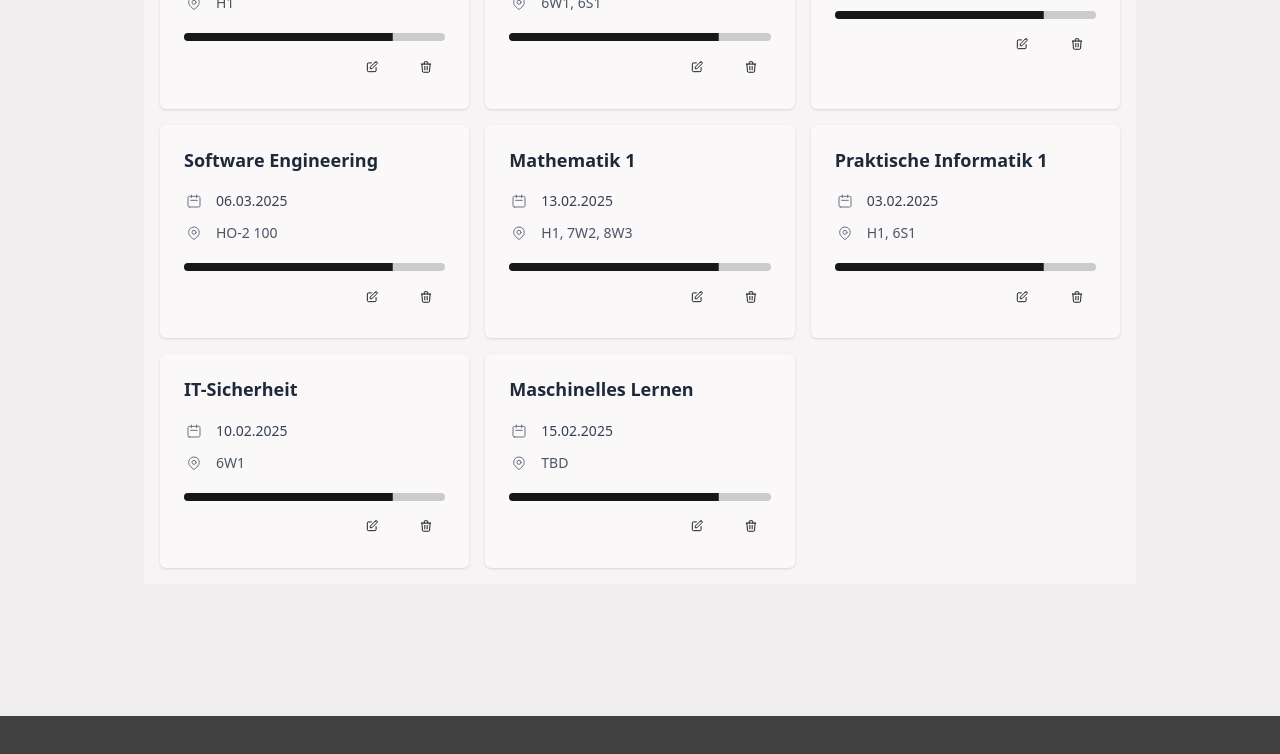
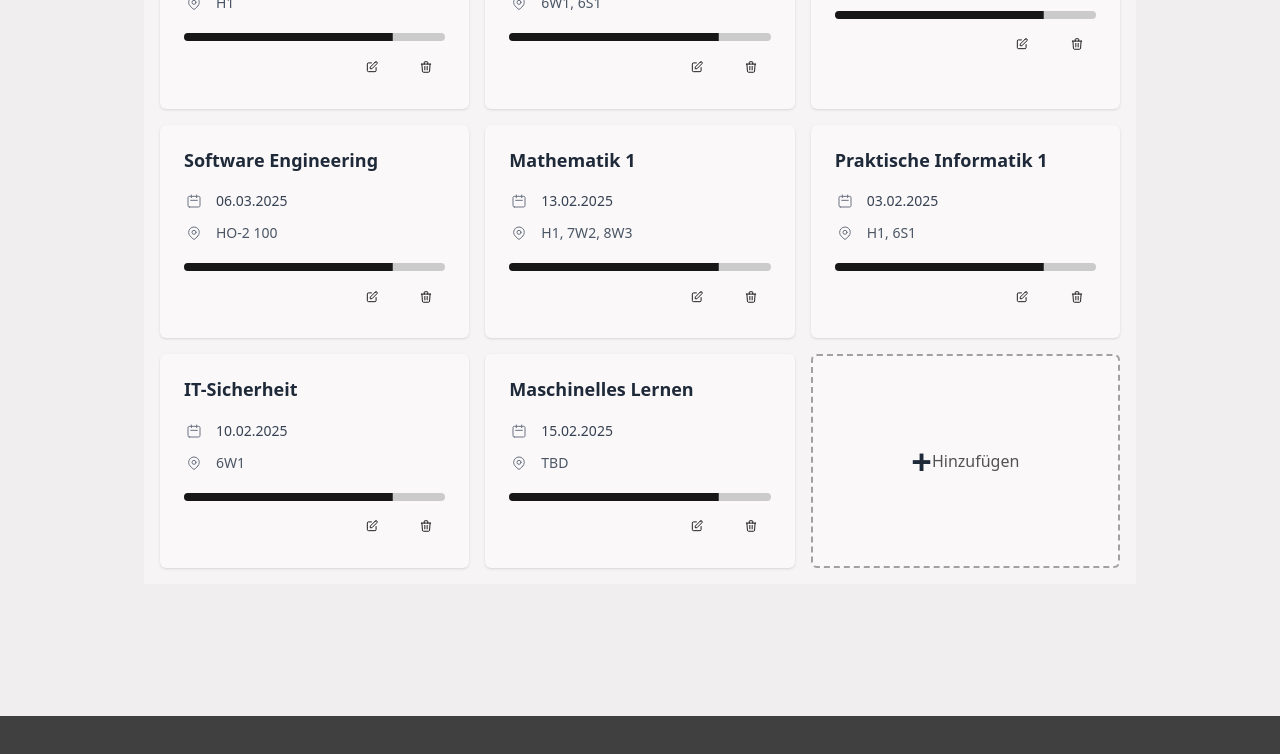
Before and after one commit to anonymouslearner-en/studiplanner, a React (Vite) app: page / in a window 1280 px wide. Shown: the part 660-1414 px from the top of the page. Built offline with nearby package versions, Linux system fonts and the light colour scheme.

Commit message:
feat: :sparkles: add addexam/lab component to the dashboard

```diff
--- /dev/null
+++ b/src/components/AddExamTile.tsx
@@ -0,0 +1,15 @@
+import type { FC } from "react";
+
+/**
+ * @name AddExamTile
+ *
+ * @brief
+ */
+export const AddExamTile: FC = () => {
+  return (
+    <div className="bg-accent-100 rounded-sm border-dashed border-2 border-neutral-400 flex items-center justify-center cursor-pointer overflow-hidden">
+      <p className="text-4xl font-semibold text-gray-800 leading-tight">+</p>
+      <p className="font-normal text-base text-neutral-600">Hinzufügen</p>
+    </div>
+  );
+};
--- a/src/components/OverviewSection.tsx
+++ b/src/components/OverviewSection.tsx
@@ -1,6 +1,7 @@
 import type { FC } from "react";
 import type { Exam } from "../types/exam";
 import { ExamTile } from "./ExamTile";
+import { AddExamTile } from "./AddExamTile";
 
 interface Props {
   exams: Exam[];
@@ -18,6 +19,8 @@ export const OverviewSection: FC<Props> = ({ exams }) => {
           {exams.map((exam) => (
             <ExamTile key={exam.id} exam={exam} />
           ))}
+
+          <AddExamTile />
         </div>
       </div>
     </div>
```
